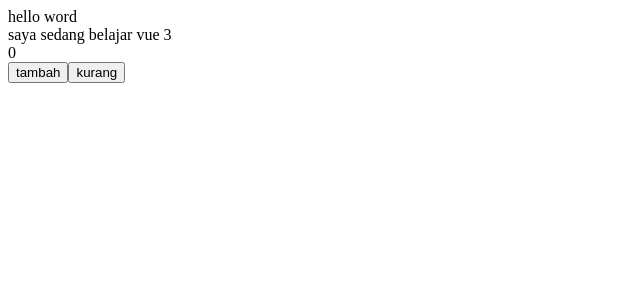
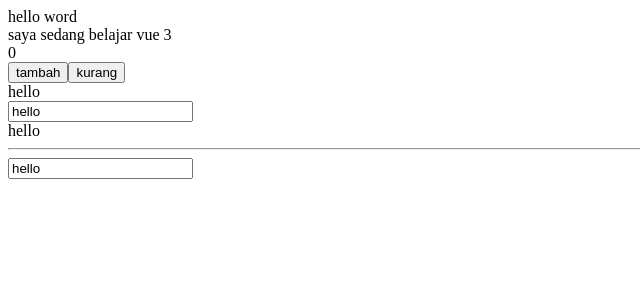
Before and after one commit to Fikri-mtwoo/vue-option-api, a Vue app: page / in a window 1280 px wide. Shown: the top 300 px of the page, without its empty margins (0-640 px from the left). Built offline with nearby package versions, Linux system fonts and the light colour scheme.

Commit message:
input binding

```diff
--- a/src/App.vue
+++ b/src/App.vue
@@ -7,13 +7,25 @@
     <div>{{ count }}</div>
     <button @click="count++">tambah</button>
     <button @click="minusCount()">kurang</button>
+
+  <!-- input binding -->
+  <!-- 2 away binding -->
+    <div>{{ pesan }}</div>
+    <input
+      :value="pesan"
+      @input="event => pesan = event.target.value">
+  <!-- v-model -->
+    <div>{{ pesan }}</div>
+    <hr>
+    <input type="text" v-model="pesan"><br>
 </template>
 <script>
 export default {
   data() {
     return {
       message : "hello word",
-      count : 0
+      count : 0,
+      pesan : "hello"
     }
   },
   methods : {
```
